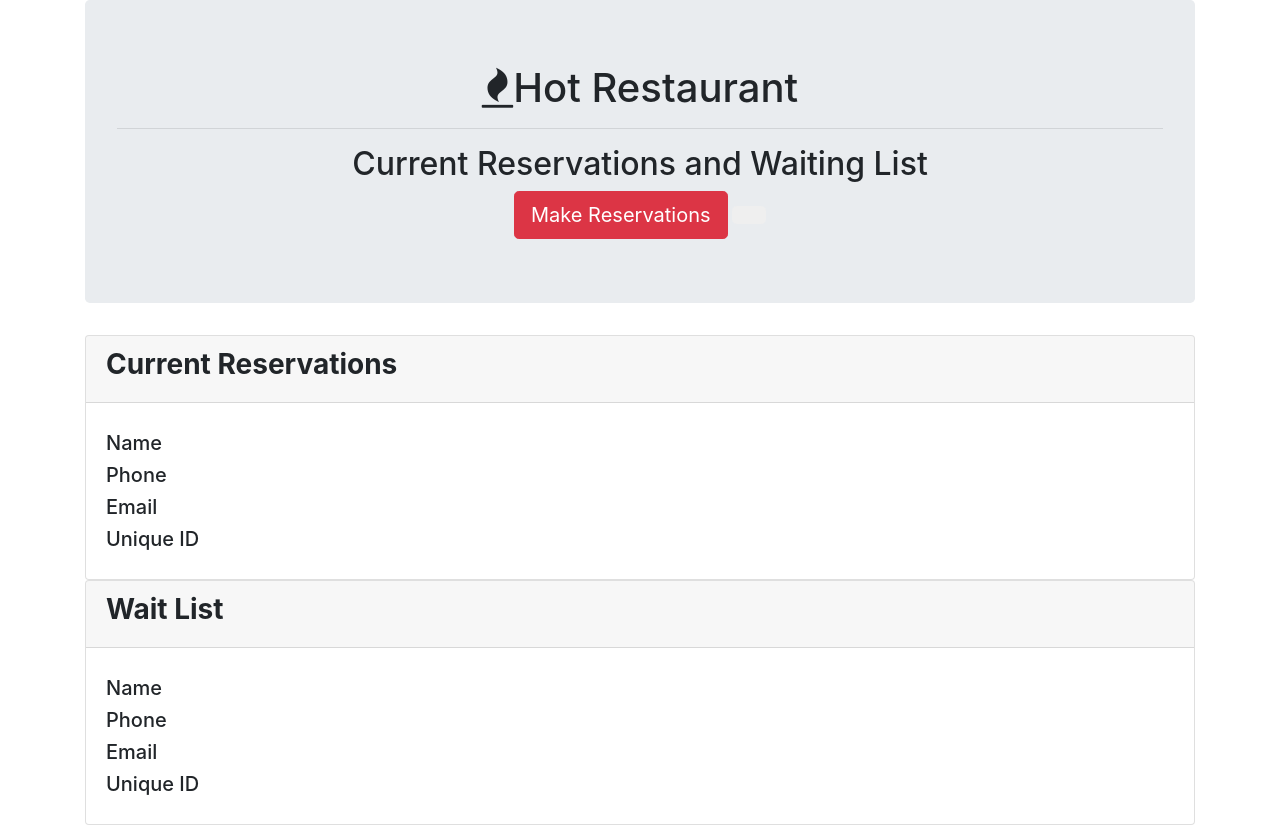
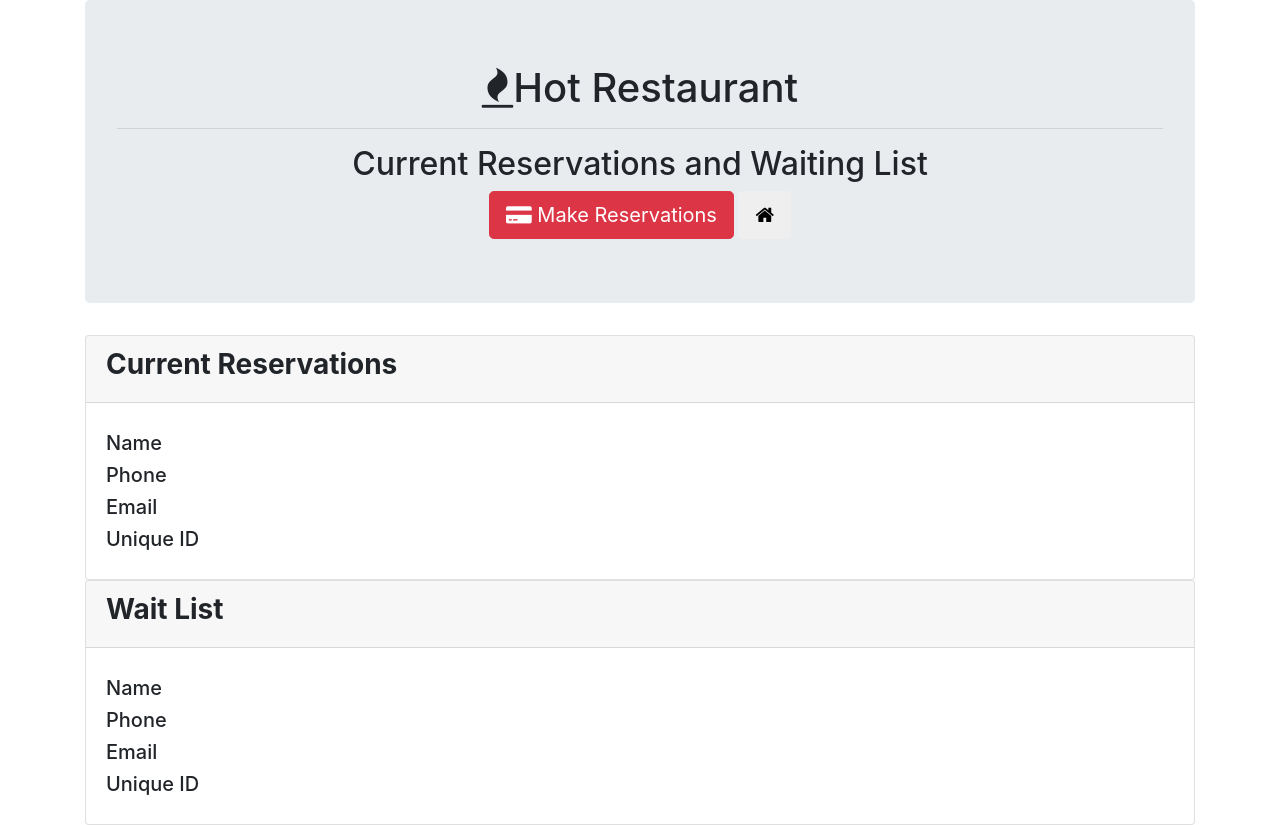
Before and after one commit to iorellana21/hot-restaurant, a website: page currentreservations.html in a window 1280 px wide. Drawn offline with nearby package versions, Linux system fonts and the light colour scheme.

Commit message:
fixed icons

```diff
--- a/currentreservations.html
+++ b/currentreservations.html
@@ -18,8 +18,8 @@
           <hr>
           <h2 class="text-center">Current Reservations and Waiting List</h2>
           <div class="text-center">
-          <a href="/reservationform.html"><button class="btn btn-danger btn-lg"><span class="glyphicon glyphicon-credit-card"></span> Make Reservations</button></a>
-          <a href="/"><button class="btn btn-lg btn-default"><span class="glyphicon glyphicon-home"></span></button></a>
+          <a href="/reservationform.html"><button class="btn btn-danger btn-lg"><span class="fa fa-credit-card-alt"></span> Make Reservations</button></a>
+          <a href="/"><button class="btn btn-lg btn-default"><span class="fa fa-home"></span></button></a>
         </div>
         </div>
         <div class="row">
```
